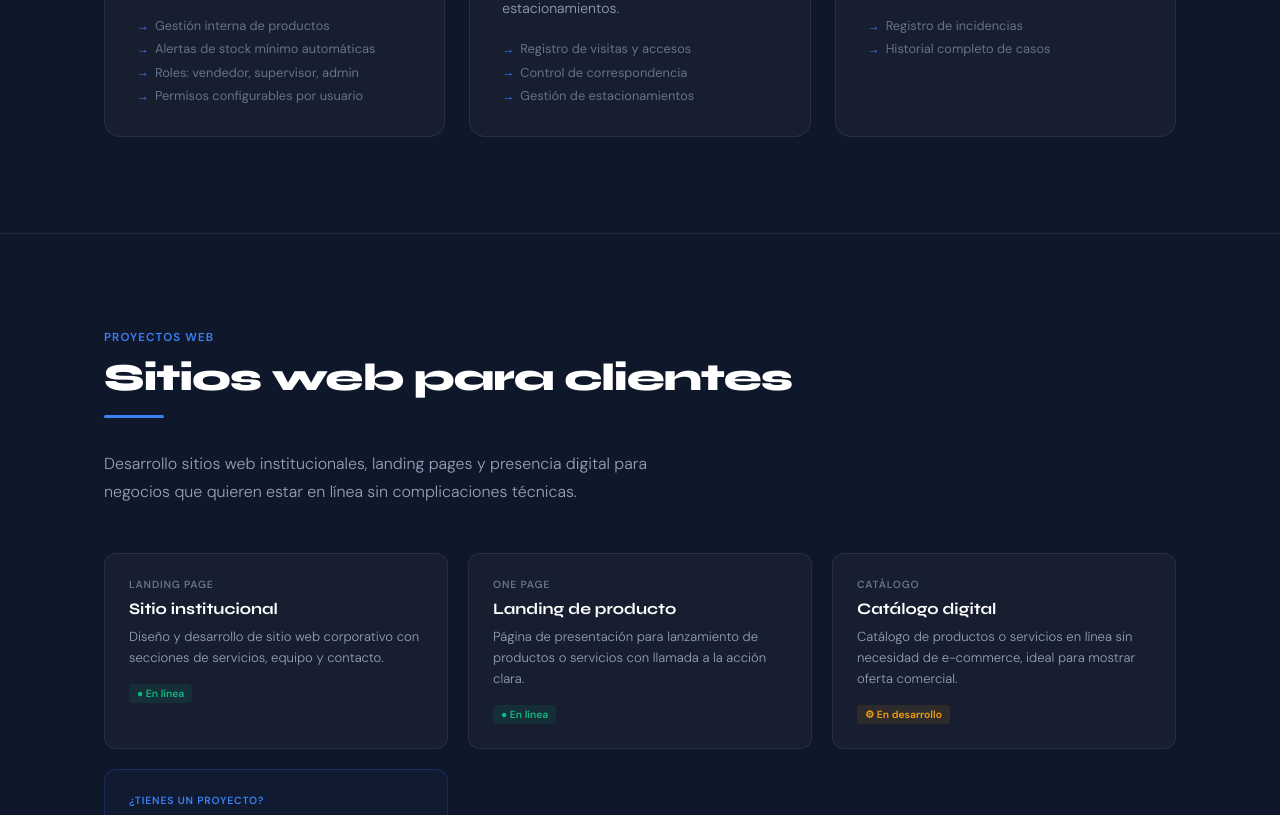
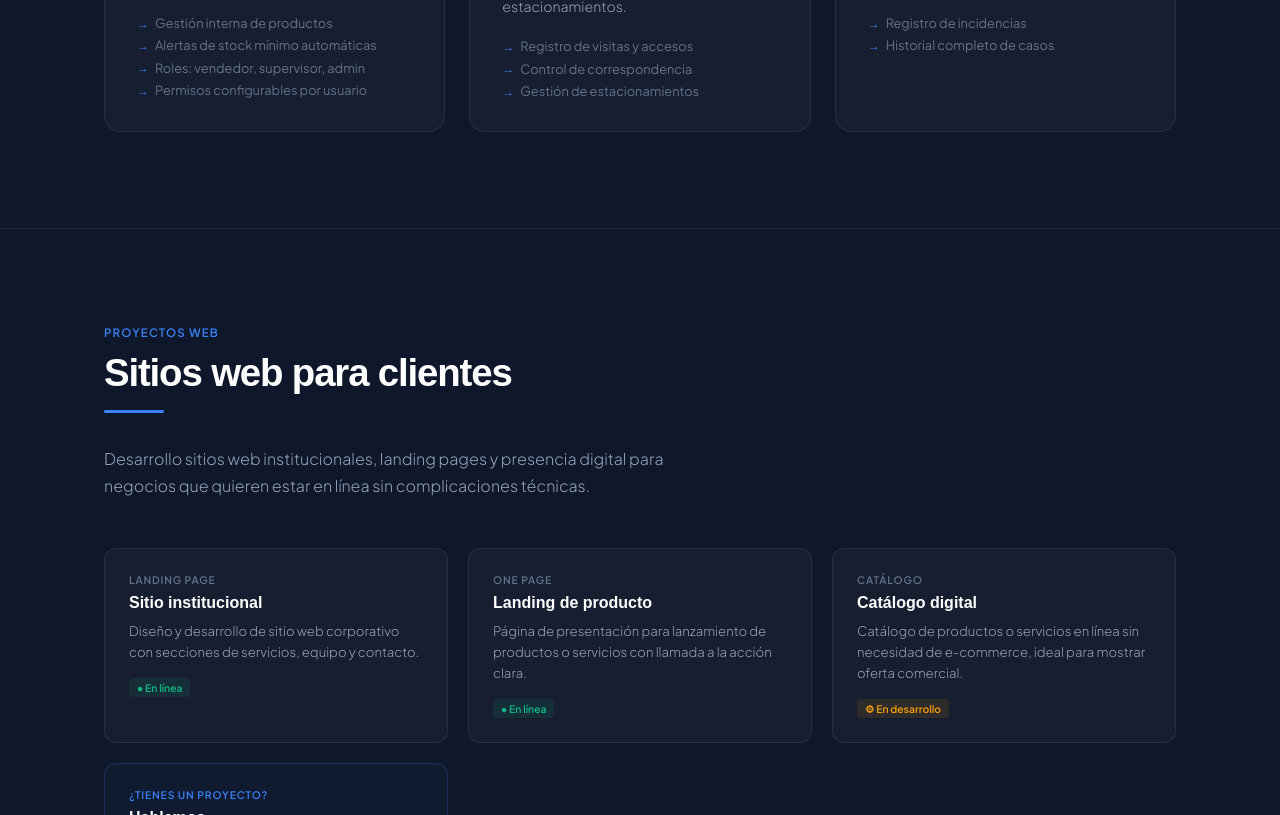
Before and after one commit to FSilvaV/Appnova-Stock, a plain HTML site: page index.html in a window 1280 px wide. Shown: the part 1303-2118 px from the top of the page. Drawn offline with Linux system fonts and the light colour scheme.

Commit message:
cambio de font titulos

```diff
--- a/css/landing.css
+++ b/css/landing.css
@@ -22,7 +22,7 @@
     html { scroll-behavior: smooth; }
 
     body {
-      font-family: 'DM Sans', sans-serif;
+      font-family: 'Plus Jakarta Sans', sans-serif;
       background: var(--charcoal);
       color: var(--text);
       overflow-x: hidden;
--- a/index.html
+++ b/index.html
@@ -4,7 +4,7 @@
   <meta charset="UTF-8">
   <meta name="viewport" content="width=device-width, initial-scale=1.0">
   <title>AppNova Solutions — Software para tu negocio</title>
-  <link href="https://fonts.googleapis.com/css2?family=Syne:wght@400;500;600;700;800&family=DM+Sans:wght@300;400;500;600&display=swap" rel="stylesheet">
+  <link href="https://fonts.googleapis.com/css2?family=Plus+Jakarta+Sans:wght@300;400;500;600;700;800&display=swap" rel="stylesheet">
   <link rel="stylesheet" href="css/landing.css">
 </head>
 <body>
```
